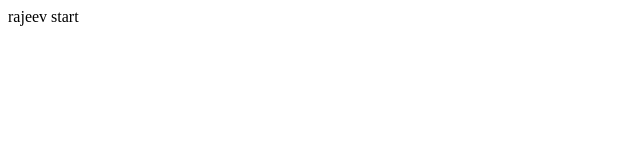
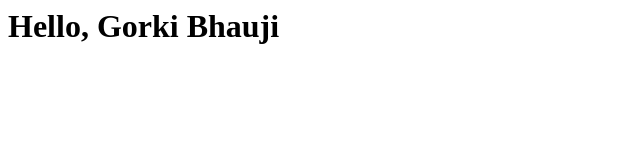
Before and after one commit to Legend-Rajeev/Sanjeev-Learn, a plain HTML site: page index.html in a window 1280 px wide. Shown: the whole page, without its empty margins (0-640 px from the left). Drawn offline with Linux system fonts and the light colour scheme.

Commit message:
change index file

```diff
--- a/index.html
+++ b/index.html
@@ -8,10 +8,7 @@
 <body>
 
 
-rajeev start
-
-
-
+<h1> Hello, Gorki Bhauji </h1>
 
 </body>
 
```
